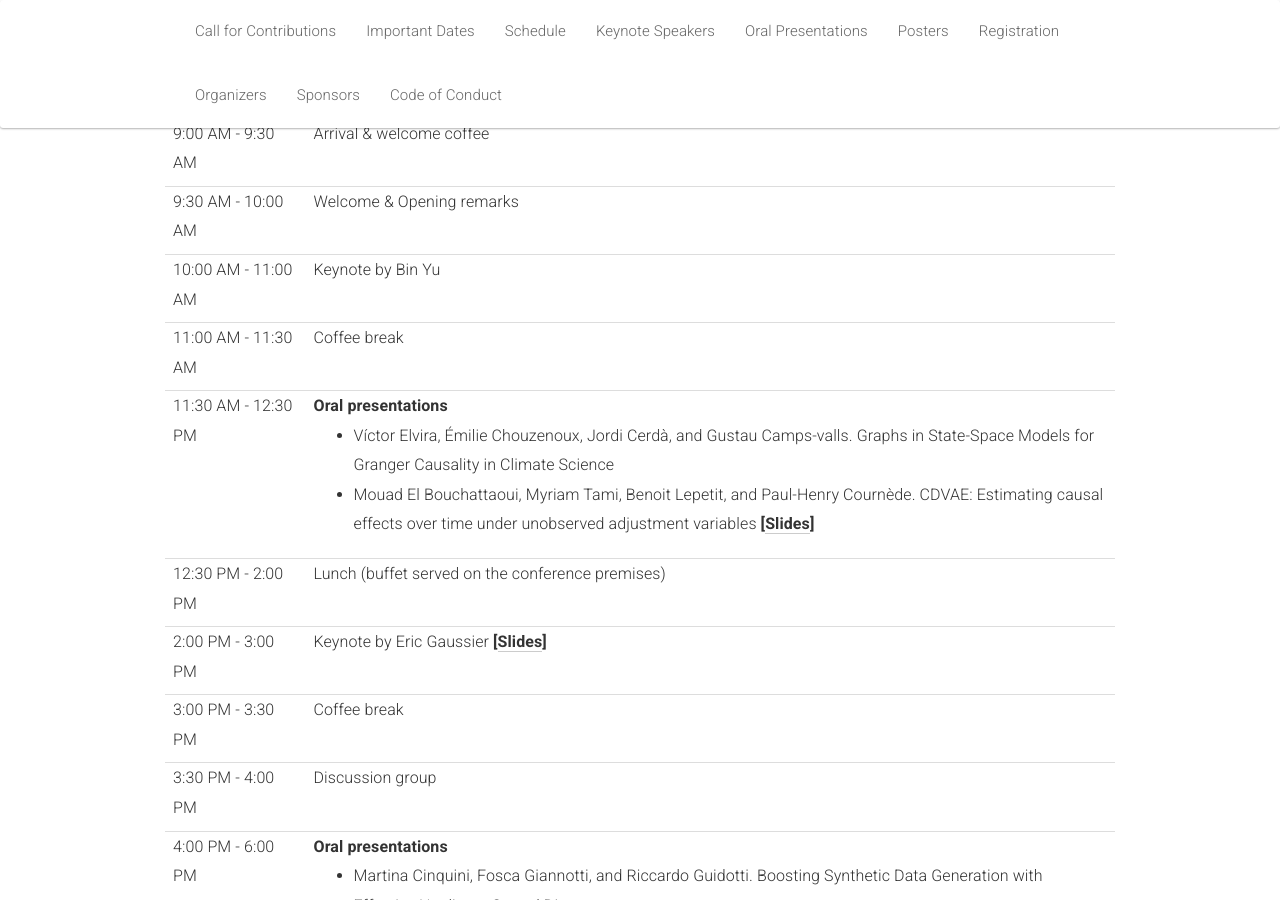
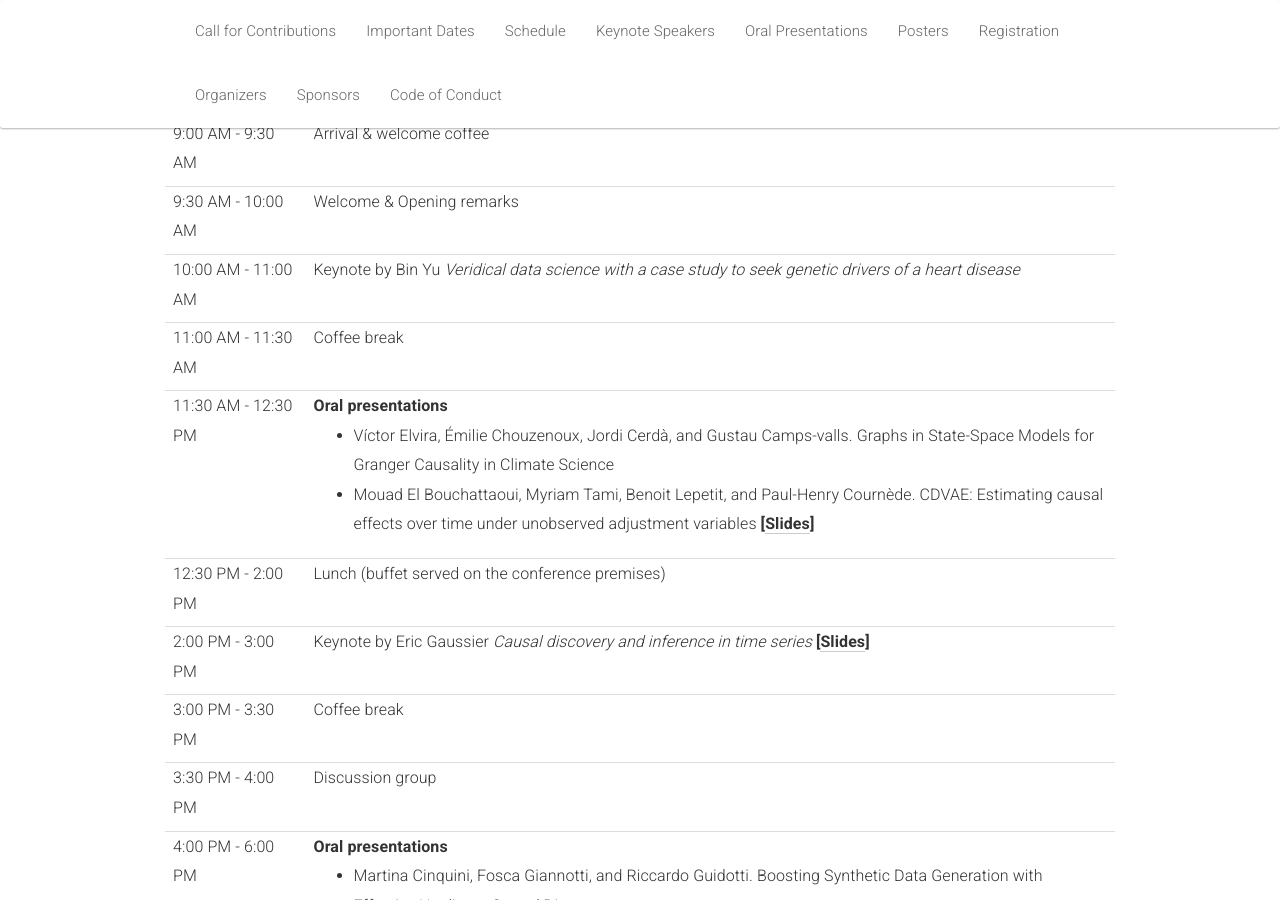
Before and after one commit to quarter-on-causality/quarter-on-causality.github.io, a Jekyll site: the page built from _pages/home_analysis.md, in a window 1280 px wide and 900 px high, scrolled down 2683 px. Built offline with Jekyll 4.4.1, drawn with Linux system fonts in a browser that asks for light colours; nearby versions of some CDN libraries.

Commit message:
Include keynote speakers' title in the schedule

```diff
--- a/_pages/home_analysis.md
+++ b/_pages/home_analysis.md
@@ -142,7 +142,7 @@ This colloquium will several keynote speakers including Antoine Chambaz, Eric Ga
         </tr>
         <tr>
           <td>10:00 AM - 11:00 AM</td>
-          <td>Keynote by Bin Yu</td>
+          <td>Keynote by Bin Yu <i>Veridical data science with a case study to seek genetic drivers of a heart disease</i></td>
         </tr>
         <tr>
           <td>11:00 AM - 11:30 AM</td>
@@ -164,7 +164,7 @@ This colloquium will several keynote speakers including Antoine Chambaz, Eric Ga
         </tr>
         <tr>
           <td>2:00 PM - 3:00 PM</td>
-          <td>Keynote by Eric Gaussier <strong>[<a href="slides/Gaussier_CausalInferenceTimeSeries.pdf" target="_blank">Slides</a>]</strong></td>
+          <td>Keynote by Eric Gaussier <i>Causal discovery and inference in time series</i> <strong>[<a href="slides/Gaussier_CausalInferenceTimeSeries.pdf" target="_blank">Slides</a>]</strong></td>
         </tr>
         <tr>
           <td>3:00 PM - 3:30 PM</td>
```
